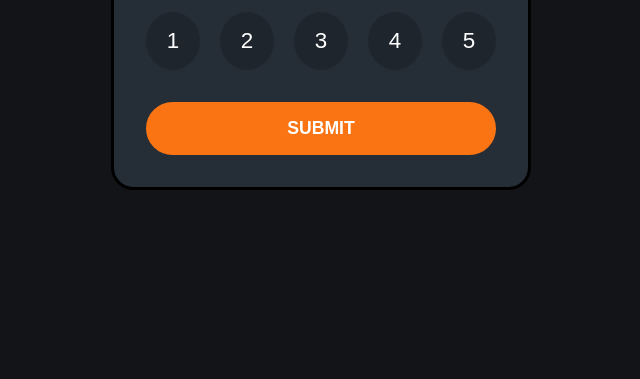
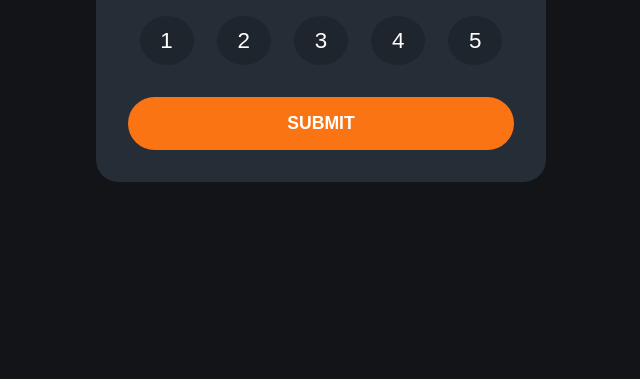
Before and after one commit to Adegbembo/interactive-rating, a plain HTML site: page index.html in a window 1280 px wide. Shown: the part 421-800 px from the top of the page, without its empty margins (319-959 px from the left). Drawn offline with Linux system fonts and the light colour scheme.

Commit message:
Update style.css

```diff
--- a/style.css
+++ b/style.css
@@ -12,12 +12,13 @@ body {
   background-color: hsl(216, 12%, 8%);
   color: hsl(0, 0%, 100%);
   line-height: 1.5;
+  padding: 0.9rem;
 }
 
 .container {
-  max-width: 420px;
+  max-width: 300px;
   margin: 0 auto;
-  border: 3px solid black;
+  border: none;
   border-radius: 1.4rem;
   padding: 2rem;
   background-color: hsl(213, 19%, 18%);
@@ -37,19 +38,20 @@ body {
   color: hsla(0, 0%, 100%, 0.603);
   margin-top: 0.8rem;
   font-size: 15px;
+}
 
-}
 .btns {
   margin-top: 1.2rem;
   display: flex;
-  justify-content: space-between;
+  justify-content: center;
 }
 
 .btn {
   border: none;
+  margin: auto;
   border-radius: 50%;
   background-color: rgba(0, 0, 0, 0.18);
-  padding: 1rem 1.3rem;
+  padding: 0.7rem 1.3rem;
   color: #fff;
   font-size: 1.4rem;
   cursor: grab;
@@ -83,8 +85,6 @@ body {
   color: hsl(25, 97%, 53%);
 }
 
-
-
 .modal {
   max-width: 420px;
   text-align: center;
@@ -101,12 +101,11 @@ body {
 
 .rating {
   color: hsl(25, 97%, 53%);
-  width: 50%;
+  width: 80%;
   margin: 0.5rem auto;
   border-radius: 1rem;
   background-color: rgba(0, 0, 0, 0.18);
   padding: 0.4rem 0.3rem;
-
 }
 
 .modal p:nth-child(3) {
@@ -118,3 +117,13 @@ body {
 .modal p:nth-child(4) {
   padding: 1.4rem 0;
 }
+
+@media(min-width: 600px) {
+  .container {
+    max-width: 450px;
+  }
+
+  .btns {
+    justify-content: space-between;
+  }
+}
```
